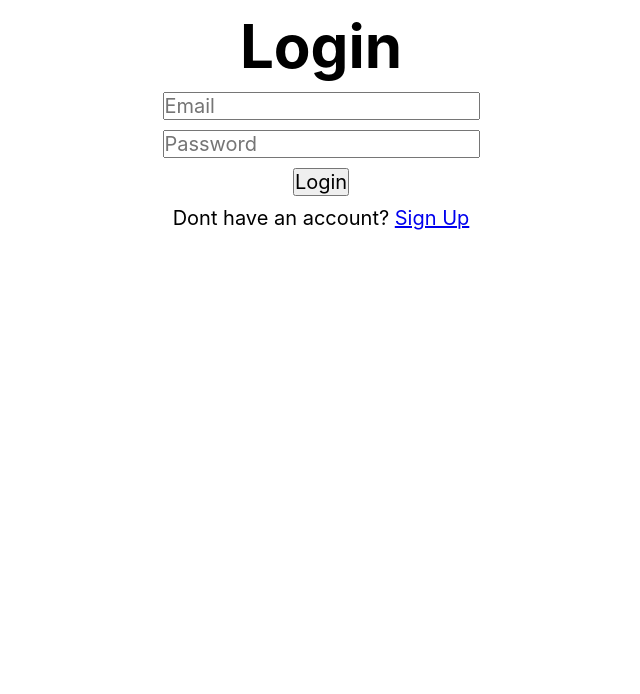
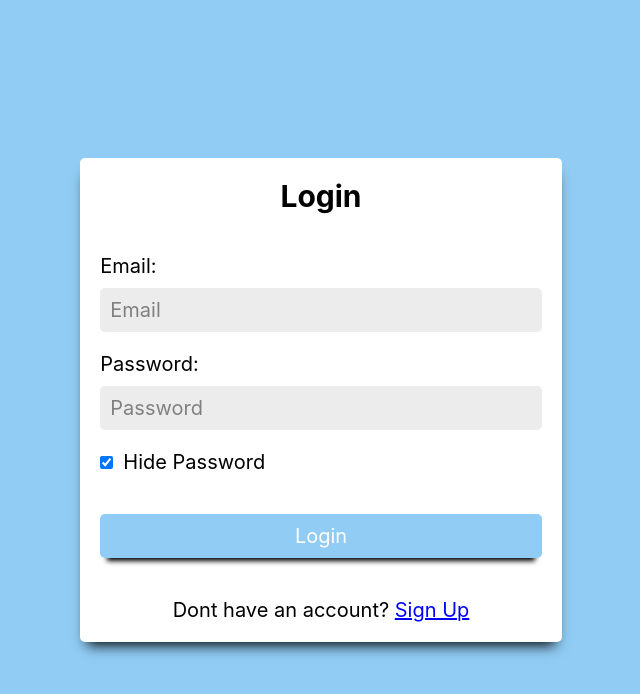
Before and after one commit to alexismarroquin7/expense-tracker-fe-a, a Next.js app: page /auth/login in a window 1280 px wide. Shown: the top 694 px of the page, without its empty margins (319-959 px from the left). Built offline with nearby package versions, Linux system fonts and the light colour scheme.

Commit message:
styled login form

```diff
--- a/components/Button/index.js
+++ b/components/Button/index.js
@@ -3,21 +3,21 @@ import styled from "styled-components"
 const StyledButton = styled.button`
   background-color: ${({bgColor}) => bgColor ? bgColor : 'auto'};
   color: ${({color}) => color ? color : 'auto'};
+  width: ${({width}) => width ? width : 'auto'};
+  padding: ${({padding}) => padding ? padding : '1rem'};
+  border-radius: ${({borderRadius}) => borderRadius ? borderRadius : '5px'};
+  border: ${({border}) => border ? border : '0'};
+  background-color: ${({bgColor}) => bgColor ? bgColor : 'auto'};
+  box-shadow: ${({boxShadow}) => boxShadow ? boxShadow : 'auto'};
 `;
 
-export const Button = ({
-  text = null,
-  onClick = () => {},
-  bgColor,
-  color
-}) => {
+export const Button = (props) => {
   return (
   <StyledButton
-    onClick={onClick}
-    bgColor={bgColor}
-    color={color}
+    onClick={props.onClick ? props.onClick : () => {}}
+    {...props}
   >
-    <p>{text}</p>
+    {props.text ? <p>{props.text}</p> : ''}
   </StyledButton>
   )
 }
--- a/components/Form/index.js
+++ b/components/Form/index.js
@@ -2,12 +2,16 @@ import styled from "styled-components"
 
 const StyledForm = styled.form`
   border: ${({border}) => border ? border : '0'};
+  border-radius: ${({borderRadius}) => borderRadius ? borderRadius : '0'};
+  padding: ${({padding}) => padding ? padding : '0'};
+  background-color: ${({bgColor}) => bgColor ? bgColor : 'auto'};
+  box-shadow: ${({boxShadow}) => boxShadow ? boxShadow : '0'};
 `
 
 export const Form = (props) => {
   return (
   <StyledForm
-    border={props.border}
+    {...props}
     onSubmit={props.onSubmit ? props.onSubmit : (e) => {e.preventDefault()}}
   >
     {props.children}
--- a/components/Label/index.js
+++ b/components/Label/index.js
@@ -11,6 +11,7 @@ const StyledLabel = styled.label`
   align-items: ${({alignItems}) => alignItems ? alignItems : 'flex-start'};
   gap: ${({gap}) => gap ? gap : '0'};
 
+  width: ${({width}) => width ? width : 'auto'};
 `
 
 export const Label = (props) => {
--- a/components/TextField/index.js
+++ b/components/TextField/index.js
@@ -14,7 +14,19 @@ const StyledTextField = styled.input.attrs(({
   }
 })`
   width: ${({width}) => width ? width : 'auto'};
-  padding: ${({padding}) => padding ? padding : '0'};
+  padding: ${({padding}) => padding ? padding : '1rem'};
+  border-radius: ${({borderRadius}) => borderRadius ? borderRadius : '5px'};
+  border: ${({border}) => border ? border : '0'};
+  background-color: ${({bgColor, theme}) => bgColor ? bgColor : theme.color.four.value};
+  box-shadow: ${({boxShadow}) => boxShadow ? boxShadow : '0'};
+
+  ::placeholder,
+  ::-webkit-input-placeholder {
+    color: ${({color, theme}) => color ? color : 'grey'};
+  }
+  :-ms-input-placeholder {
+    color: ${({color, theme}) => color ? color : 'grey'};
+  }
 `
 
 export const TextField = ({
@@ -27,7 +39,11 @@ export const TextField = ({
   onBlur,
   autoComplete,
   padding,
-  width
+  width,
+  borderRadius,
+  border,
+  bgColor,
+  boxShadow
 }) => {
   return <StyledTextField
     type={type}
@@ -40,5 +56,9 @@ export const TextField = ({
     autoComplete={autoComplete}
     padding={padding}
     width={width}
+    borderRadius={borderRadius}
+    border={border}
+    bgColor={bgColor}
+    boxShadow={boxShadow}
   ></StyledTextField>
 }
--- a/hooks/useForm.js
+++ b/hooks/useForm.js
@@ -5,7 +5,7 @@ export const useForm = (initialValues) => {
 
   const handleChange = (e) => setValues({
     ...values,
-    [e.target.name]: e.target.value
+    [e.target.name]: e.target.type === 'checkbox' ? e.target.checked : e.target.value
   });
 
   const clear = () => setValues(initialValues);
--- a/package.json
+++ b/package.json
@@ -12,6 +12,7 @@
     "babel-plugin-styled-components": "^2.0.6",
     "next": "12.1.0",
     "react": "17.0.2",
+    "react-beforeunload": "^2.5.2",
     "react-dom": "17.0.2",
     "react-redux": "^7.2.6",
     "redux": "^4.1.2",
--- a/pages/auth/login.js
+++ b/pages/auth/login.js
@@ -1,7 +1,16 @@
+import { useTheme } from "styled-components";
+import { Section } from "../../components";
 import { LoginForm } from "../../widgets";
 
 export default function Login(){
+  const theme = useTheme();
   return (
-  <LoginForm/>
+  <Section
+    width="100%"
+    height="100vh"
+    bgColor={theme.color.one.value}
+  >
+    <LoginForm/>
+  </Section>
   )
 }
--- a/styles/theme.js
+++ b/styles/theme.js
@@ -26,18 +26,28 @@ const light = {
   type: 'light',
   color: {
     ...sharedColor,
-    primary: {
-      name: "dark_blue",
-      value: "#001730"
+    white: "#fff",
+    black: "#000",
+    one: {
+      name: "light blue",
+      value: "#90CCF4"
     },
-    secondary: {
-      name: "sea_green",
-      value: "#4AD7D1"
+    two: {
+      name: "red",
+      value: "#F78888"
     },
-    terciary: {
-      name: "red",
-      value: "#FE4A49"
+    three: {
+      name: "yellow",
+      value: "#F3D250"
+    },
+    four: {
+      name: "grey",
+      value: "#ECECEC"
     }
+  },
+  boxShadow: {
+    primary: "0px 10px 13px -7px #000000",
+    secondary: "0px 10px 5px -7px #000000"
   }
 };
 
--- a/widgets/LoginForm/index.js
+++ b/widgets/LoginForm/index.js
@@ -1,7 +1,8 @@
 import Link from "next/link";
 import { useDispatch } from "react-redux";
-import { Form, TextField, Button, Grid } from "../../components"
-import { useForm } from "../../hooks";
+import { useTheme } from "styled-components";
+import { Form, TextField, Button, Grid, Label } from "../../components"
+import { useForm, useToggle } from "../../hooks";
 import { authAction } from "../../store";
 
 const initialFormValues = {
@@ -10,59 +11,125 @@ const initialFormValues = {
 }
 
 export const LoginForm = () => {
+  const dispatch = useDispatch();
+
   const {
     values: credentials,
     handleChange,
     clear
   } = useForm(initialFormValues);
 
-  const dispatch = useDispatch();
+  const {
+    active: hidePassword, toggle: toggleHidePassword
+  } = useToggle(true);
 
   const handleSubmit = e => {
     e.preventDefault();
-    dispatch(authAction.login(credentials))
-    clear()
+    dispatch(authAction.login(credentials));
+    clear();
   }
+
+  const theme = useTheme();
 
   return (
   <Form
     onSubmit={handleSubmit}
+    boxShadow={theme.boxShadow.primary}
+    borderRadius="5px"
+    padding="2rem"
+    bgColor={theme.color.white}
   >
     <Grid
       direction="column wrap"
       alignItems="center"
-
     >
       <Grid
         direction="column wrap"
         alignItems="center"
+        gap="4rem"
+      >
+        <Grid
+          width="100%"
+          direction="column wrap"
+          alignItems="center"
+        >
+          <h5>Login</h5>
+        </Grid>
+
+        <Grid
+          width="100%"
+          direction="column wrap"
+          alignItems="center"
+          gap="2rem"
+        >
+          <Label
+            width="100%"
+            text="Email:"
             gap="1rem"
-        padding="1rem"
           >
-        <h2>Login</h2>
-
             <TextField
               type="email"
               name="email"
               value={credentials.email}
               onChange={handleChange}
               placeholder="Email"
+              width="100%"
             />
+          </Label>
 
+          <Label
+            width="100%"
+            text="Password:"
+            gap="1rem"
+          >
             <TextField
-          type="password"
+              type={hidePassword ? "password" : "text"}
               name="password"
               value={credentials.password}
               onChange={handleChange}
               placeholder="Password"
+              width="100%"
+            />
+          </Label>
+
+          <Grid
+            width="100%"
+          >
+            <Label
+              direction="row-reverse wrap"
+              gap="1rem"
+              alignItems="center"
+              text="Hide Password"
+            >
+              <input
+                type="checkbox"
+                checked={hidePassword}
+                onChange={toggleHidePassword}
+              />
+            </Label>
+          </Grid>
+
+        </Grid>
+
+        <Button
+          width="100%"
+          type="submit"
+          text="Login"
+          bgColor={theme.color.one.value}
+          color={theme.color.white}
+          boxShadow={theme.boxShadow.secondary}
         />
 
-        <Button
-          type="submit"
-          text="Login"
-        />
-
-        <p>Dont have an account? <Link href="/auth/sign-up"><a>Sign Up</a></Link></p>
+        <p>
+          Dont have an account?{' '}
+          <Link href="/auth/sign-up">
+            <a
+              style={{
+                color: "blue"
+              }}
+            >Sign Up</a>
+          </Link>
+        </p>
 
       </Grid>
     </Grid>
```
Also changed, not shown: 1 other file (tests, documents, lock files or other folders). Lines whose indentation alone changed are shown as unchanged.
